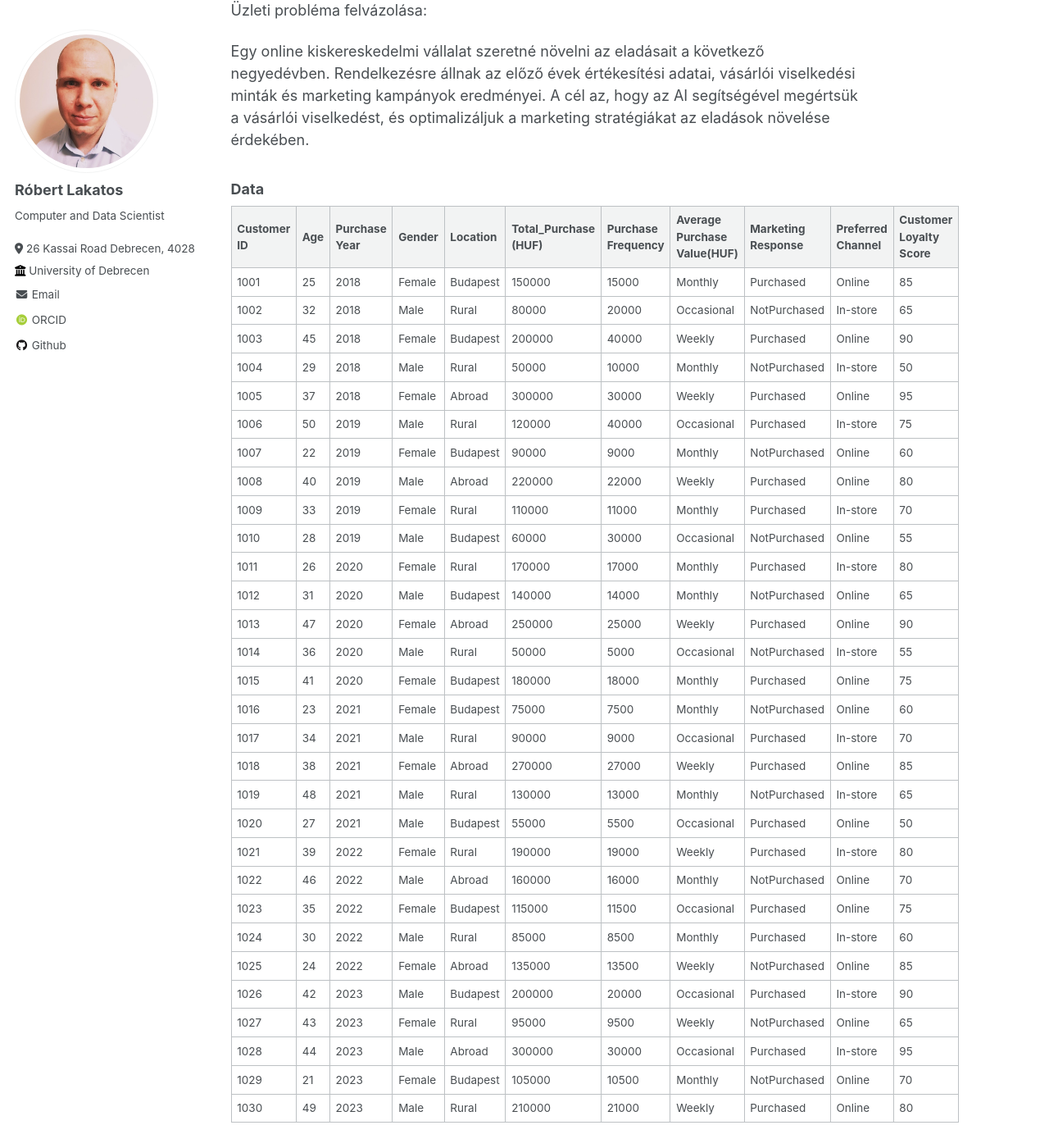
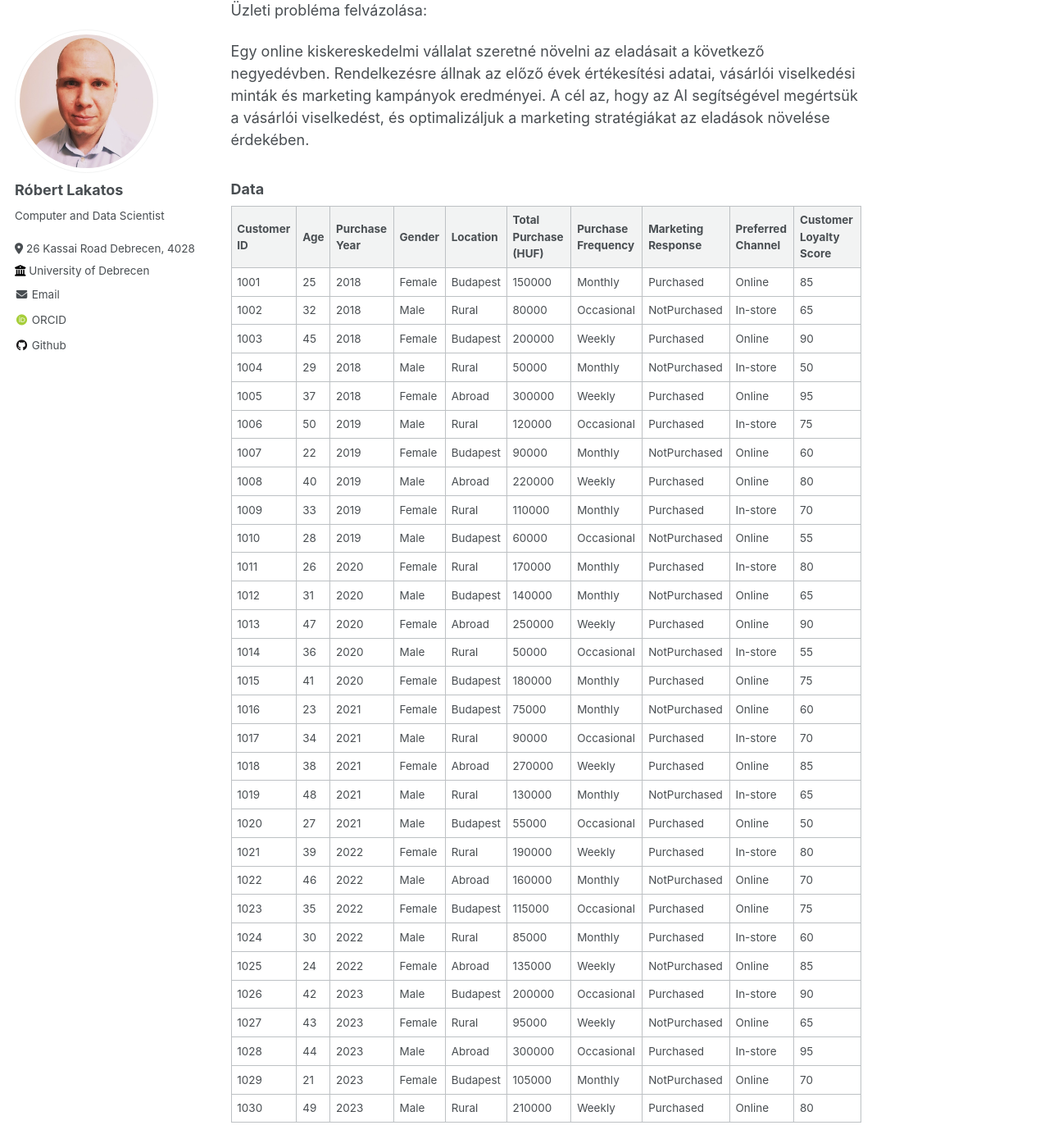
Before and after one commit to robertlakatos/me, a Jekyll site: the page built from materials/AIPD/labor/I-introduction.md, in a window 1280 px wide and 1400 px high, scrolled down 3962 px. Shown: the whole window at 82% size. Built offline with Jekyll 4.4.1, drawn with Linux system fonts in a browser that asks for light colours; some web fonts are replaced.

Commit message:
table data

```diff
--- a/materials/AIPD/labor/I-introduction.md
+++ b/materials/AIPD/labor/I-introduction.md
@@ -85,39 +85,38 @@ Egy online kiskereskedelmi vállalat szeretné növelni az eladásait a követke
 
 ### Data
 
-| Customer ID  | Age  | Purchase Year | Gender  | Location  | Total_Purchase (HUF)  | Purchase Frequency  | Average Purchase Value(HUF)  | Marketing Response  | Preferred Channel  | Customer Loyalty Score |
-| ---  | ---  | ---  | ---  | ---  | ---  | ---  | ---  | ---  | ---  | ---  |
-| 1001 | 25 | 2018 | Female  | Budapest  | 150000 | 15000 | Monthly  | Purchased  | Online  | 85 |
-| 1002 | 32 | 2018 |  Male  | Rural  | 80000 | 20000 | Occasional  | NotPurchased  | In-store  | 65 |
-| 1003 | 45 | 2018 | Female  | Budapest  | 200000 | 40000 | Weekly  | Purchased  | Online  | 90 |
-| 1004 | 29 | 2018 |  Male  | Rural  | 50000 | 10000 | Monthly  | NotPurchased  | In-store  | 50 |
-| 1005 | 37 | 2018 | Female  |  Abroad  | 300000 | 30000 | Weekly  | Purchased  | Online  | 95 |
-| 1006 | 50 | 2019 |  Male  | Rural  | 120000 | 40000 | Occasional  | Purchased  | In-store  | 75 |
-| 1007 | 22 | 2019 | Female  | Budapest  | 90000 | 9000 | Monthly  | NotPurchased  | Online  | 60 |
-| 1008 | 40 | 2019 |  Male  |  Abroad  | 220000 | 22000 | Weekly  | Purchased  | Online  | 80 |
-| 1009 | 33 | 2019 | Female  | Rural  | 110000 | 11000 | Monthly  | Purchased  | In-store  | 70 |
-| 1010 | 28 | 2019 |  Male  | Budapest  | 60000 | 30000 | Occasional  | NotPurchased  | Online  | 55 |
-| 1011 | 26 | 2020 | Female  | Rural  | 170000 | 17000 | Monthly  | Purchased  | In-store  | 80 |
-| 1012 | 31 | 2020 |  Male  | Budapest  | 140000 | 14000 | Monthly  | NotPurchased  | Online  | 65 |
-| 1013 | 47 | 2020 | Female  |  Abroad  | 250000 | 25000 | Weekly  | Purchased  | Online  | 90 |
-| 1014 | 36 | 2020 |  Male  | Rural  | 50000 | 5000 | Occasional  | NotPurchased  | In-store  | 55 |
-| 1015 | 41 | 2020 | Female  | Budapest  | 180000 | 18000 | Monthly  | Purchased  | Online  | 75 |
-| 1016 | 23 | 2021 | Female  | Budapest  | 75000 | 7500 | Monthly  | NotPurchased  | Online  | 60 |
-| 1017 | 34 | 2021 |  Male  | Rural  | 90000 | 9000 | Occasional  | Purchased  | In-store  | 70 |
-| 1018 | 38 | 2021 | Female  |  Abroad  | 270000 | 27000 | Weekly  | Purchased  | Online  | 85 |
-| 1019 | 48 | 2021 |  Male  | Rural  | 130000 | 13000 | Monthly  | NotPurchased  | In-store  | 65 |
-| 1020 | 27 | 2021 |  Male  | Budapest  | 55000 | 5500 | Occasional  | Purchased  | Online  | 50 |
-| 1021 | 39 | 2022 | Female  | Rural  | 190000 | 19000 | Weekly  | Purchased  | In-store  | 80 |
-| 1022 | 46 | 2022 |  Male  |  Abroad  | 160000 | 16000 | Monthly  | NotPurchased  | Online  | 70 |
-| 1023 | 35 | 2022 | Female  | Budapest  | 115000 | 11500 | Occasional  | Purchased  | Online  | 75 |
-| 1024 | 30 | 2022 |  Male  | Rural  | 85000 | 8500 | Monthly  | Purchased  | In-store  | 60 |
-| 1025 | 24 | 2022 | Female  |  Abroad  | 135000 | 13500 | Weekly  | NotPurchased  | Online  | 85 |
-| 1026 | 42 | 2023 |  Male  | Budapest  | 200000 | 20000 | Occasional  | Purchased  | In-store  | 90 |
-| 1027 | 43 | 2023 | Female  | Rural  | 95000 | 9500 | Weekly  | NotPurchased  | Online  | 65 |
-| 1028 | 44 | 2023 |  Male  |  Abroad  | 300000 | 30000 | Occasional  | Purchased  | In-store  | 95 |
-| 1029 | 21 | 2023 | Female  | Budapest  | 105000 | 10500 | Monthly  | NotPurchased  | Online  | 70 |
-| 1030 | 49 | 2023 |  Male  | Rural  | 210000 | 21000 | Weekly  | Purchased  | Online  | 80 |
-
+| Customer ID  | Age  | Purchase Year | Gender  | Location  | Total Purchase (HUF)  | Purchase Frequency  | Marketing Response | Preferred Channel  | Customer Loyalty Score |
+| ---  | ---  | ---  | ---  | ---  | ---  | ---  | ---  | ---  | ---  |
+| 1001 | 25 | 2018 | Female  | Budapest  | 150000 | Monthly  | Purchased  | Online  | 85 |
+| 1002 | 32 | 2018 |  Male  | Rural  | 80000 | Occasional  | NotPurchased  | In-store  | 65 |
+| 1003 | 45 | 2018 | Female  | Budapest  | 200000 | Weekly  | Purchased  | Online  | 90 |
+| 1004 | 29 | 2018 |  Male  | Rural  | 50000 | Monthly  | NotPurchased  | In-store  | 50 |
+| 1005 | 37 | 2018 | Female  |  Abroad  | 300000 | Weekly  | Purchased  | Online  | 95 |
+| 1006 | 50 | 2019 |  Male  | Rural  | 120000 | Occasional  | Purchased  | In-store  | 75 |
+| 1007 | 22 | 2019 | Female  | Budapest  | 90000 | Monthly  | NotPurchased  | Online  | 60 |
+| 1008 | 40 | 2019 |  Male  |  Abroad  | 220000 | Weekly  | Purchased  | Online  | 80 |
+| 1009 | 33 | 2019 | Female  | Rural  | 110000 | Monthly  | Purchased  | In-store  | 70 |
+| 1010 | 28 | 2019 |  Male  | Budapest  | 60000 | Occasional  | NotPurchased  | Online  | 55 |
+| 1011 | 26 | 2020 | Female  | Rural  | 170000 | Monthly  | Purchased  | In-store  | 80 |
+| 1012 | 31 | 2020 |  Male  | Budapest  | 140000 | Monthly  | NotPurchased  | Online  | 65 |
+| 1013 | 47 | 2020 | Female  |  Abroad  | 250000 | Weekly  | Purchased  | Online  | 90 |
+| 1014 | 36 | 2020 |  Male  | Rural  | 50000 | Occasional  | NotPurchased  | In-store  | 55 |
+| 1015 | 41 | 2020 | Female  | Budapest  | 180000 | Monthly  | Purchased  | Online  | 75 |
+| 1016 | 23 | 2021 | Female  | Budapest  | 75000 | Monthly  | NotPurchased  | Online  | 60 |
+| 1017 | 34 | 2021 |  Male  | Rural  | 90000 | Occasional  | Purchased  | In-store  | 70 |
+| 1018 | 38 | 2021 | Female  |  Abroad  | 270000 | Weekly  | Purchased  | Online  | 85 |
+| 1019 | 48 | 2021 |  Male  | Rural  | 130000 | Monthly  | NotPurchased  | In-store  | 65 |
+| 1020 | 27 | 2021 |  Male  | Budapest  | 55000 | Occasional  | Purchased  | Online  | 50 |
+| 1021 | 39 | 2022 | Female  | Rural  | 190000 | Weekly  | Purchased  | In-store  | 80 |
+| 1022 | 46 | 2022 |  Male  |  Abroad  | 160000 | Monthly  | NotPurchased  | Online  | 70 |
+| 1023 | 35 | 2022 | Female  | Budapest  | 115000 | Occasional  | Purchased  | Online  | 75 |
+| 1024 | 30 | 2022 |  Male  | Rural  | 85000 | Monthly  | Purchased  | In-store  | 60 |
+| 1025 | 24 | 2022 | Female  |  Abroad  | 135000 | Weekly  | NotPurchased  | Online  | 85 |
+| 1026 | 42 | 2023 |  Male  | Budapest  | 200000 | Occasional  | Purchased  | In-store  | 90 |
+| 1027 | 43 | 2023 | Female  | Rural  | 95000 | Weekly  | NotPurchased  | Online  | 65 |
+| 1028 | 44 | 2023 |  Male  |  Abroad  | 300000 | Occasional  | Purchased  | In-store  | 95 |
+| 1029 | 21 | 2023 | Female  | Budapest  | 105000 | Monthly  | NotPurchased  | Online  | 70 |
+| 1030 | 49 | 2023 |  Male  | Rural  | 210000 | Weekly  | Purchased  | Online  | 80 |
 
 ### Task 1: Understanding the problem and defining goals. (A probléma megértése és célok meghatározása.)
 
```
